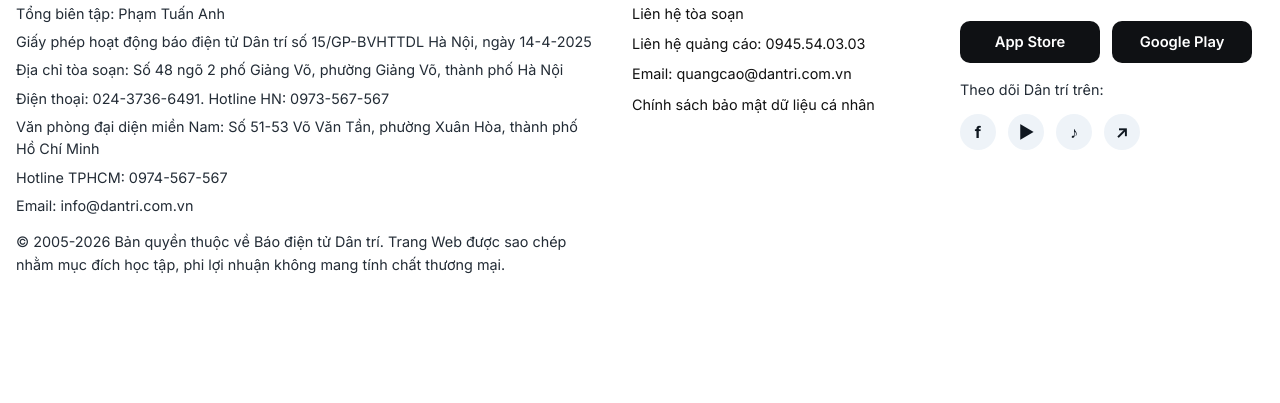
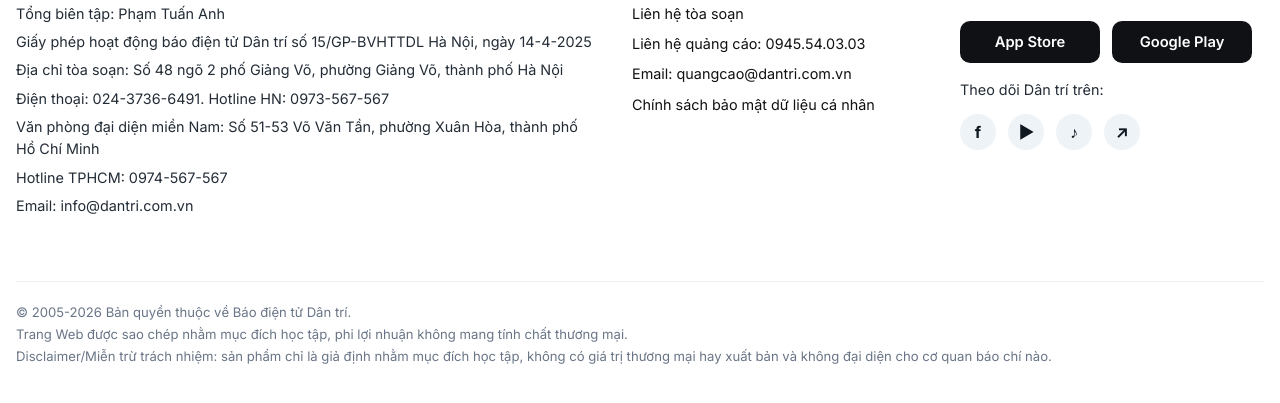
Before and after one commit to duongbill/bao_dan_tri, a website: page detail.html in a window 1280 px wide. Shown: the part 3536-3939 px from the top of the page. Before the commit the page ends 3848 px from the top, so only its background shows below. Drawn offline with Linux system fonts and the light colour scheme; no server answers.

Commit message:
faet: update

```diff
--- a/css/style.css
+++ b/css/style.css
@@ -1297,7 +1297,13 @@
 }
 
 .footer-copy {
-  margin-top: 8px !important;
+  grid-column: 1 / -1;
+  margin-top: 24px !important;
+  border-top: 1px solid #eef1f6;
+  padding-top: 20px;
+  color: var(--muted) !important;
+  font-size: 0.82rem !important;
+  line-height: 1.65 !important;
 }
 
 .footer-links {
--- a/detail.html
+++ b/detail.html
@@ -225,8 +225,6 @@
             <p>Văn phòng đại diện miền Nam: Số 51-53 Võ Văn Tần, phường Xuân Hòa, thành phố Hồ Chí Minh</p>
             <p>Hotline TPHCM: 0974-567-567</p>
             <p>Email: info@dantri.com.vn</p>
-            <p class="footer-copy">© 2005-2026 Bản quyền thuộc về Báo điện tử Dân trí.
-              Trang Web được sao chép nhằm mục đích học tập, phi lợi nhuận không mang tính chất thương mại.</p>
           </div>
           <div class="footer-links">
             <p><a href="#">RSS</a></p>
@@ -251,6 +249,9 @@
               </div>
             </div>
           </div>
+          <p class="footer-copy">© 2005-2026 Bản quyền thuộc về Báo điện tử Dân trí.
+            <br />Trang Web được sao chép nhằm mục đích học tập, phi lợi nhuận không mang tính chất thương mại.
+            <br />Disclaimer/Miễn trừ trách nhiệm: sản phẩm chỉ là giả định nhằm mục đích học tập, không có giá trị thương mại hay xuất bản và không đại diện cho cơ quan báo chí nào.</p>
         </div>
       </footer>
     </div>
```
Also changed, not shown: index.html (+3 -2 lines).
